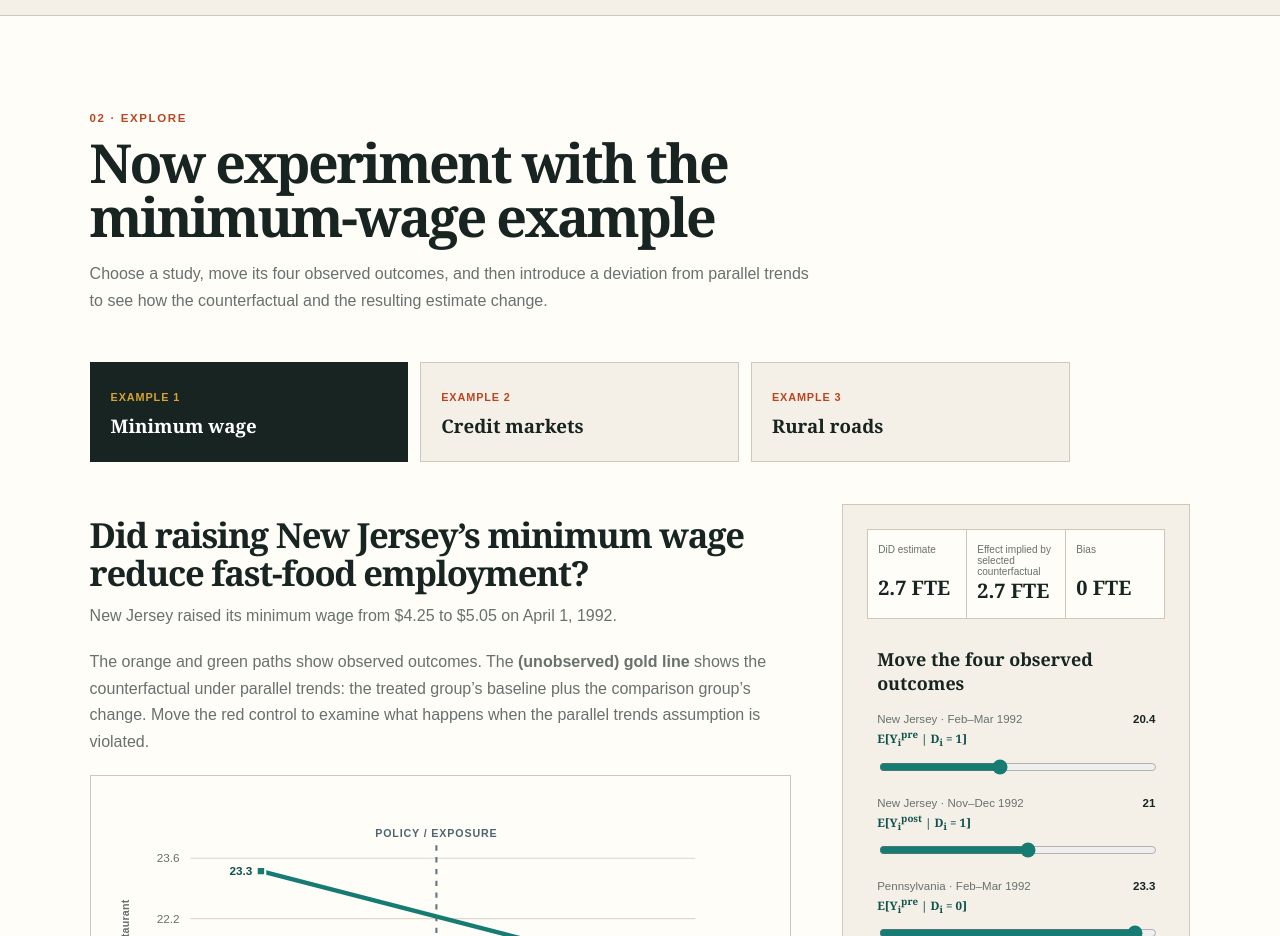
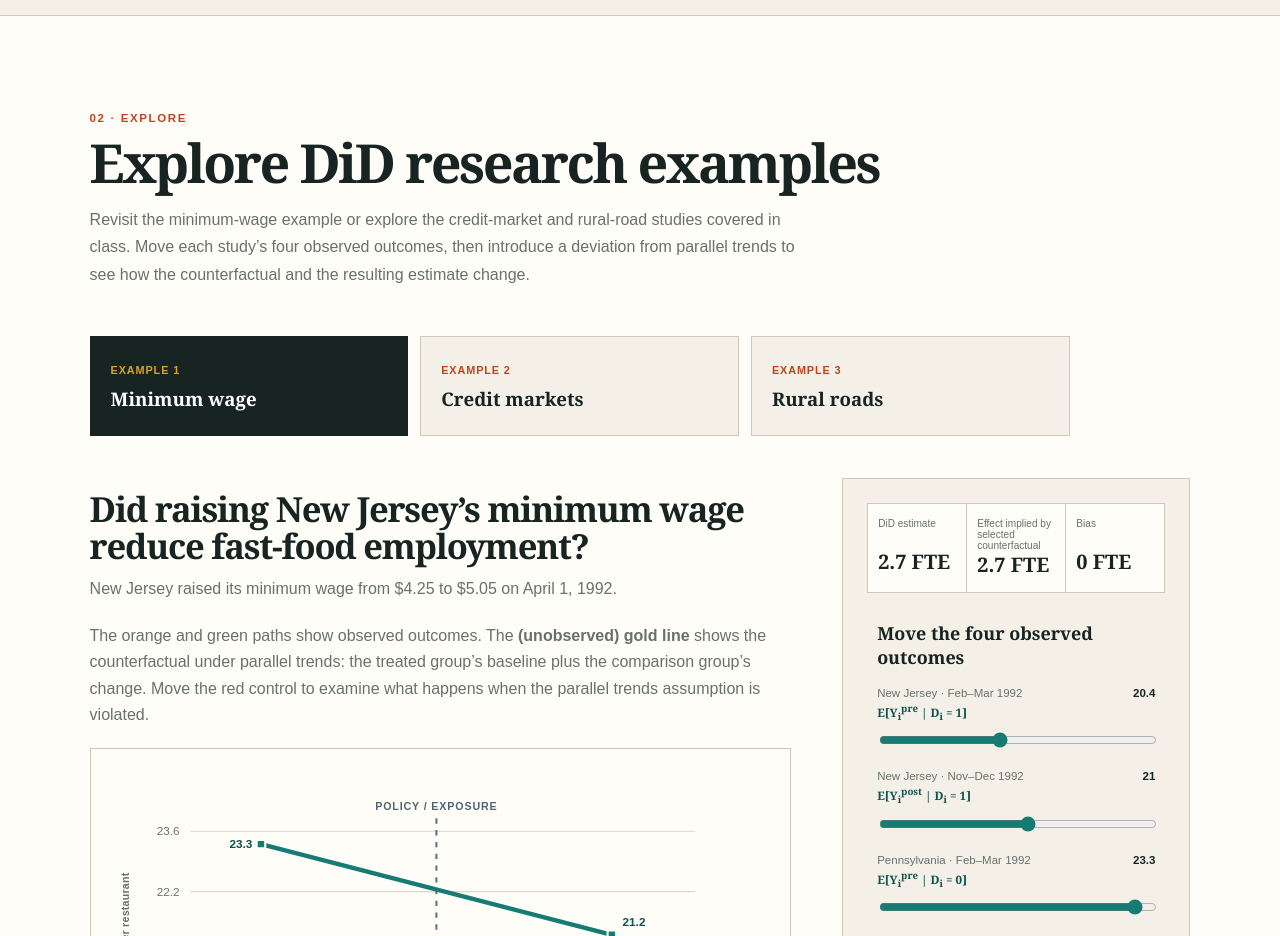
Before and after one commit to rabedm/classes, a React (Vite) app in the folder ARE-ECN-115A-Economic-Development/did-lab/: page / in a window 1280 px wide. Shown: the part 3020-3956 px from the top of the page. Built offline with nearby package versions, Linux system fonts and the light colour scheme.

Commit message:
Refine DiD research examples

```diff
--- a/ARE-ECN-115A-Economic-Development/did-lab/src/App.tsx
+++ b/ARE-ECN-115A-Economic-Development/did-lab/src/App.tsx
@@ -5,7 +5,6 @@
 type Example = {
   id: string;
   tabLabel: string;
-  exploreTitle: string;
   title: string;
   policy: string;
   treated: string;
@@ -25,7 +24,6 @@
 const CARD: Example = {
   id: "card-krueger",
   tabLabel: "Minimum wage",
-  exploreTitle: "Now experiment with the minimum-wage example",
   title: "Did raising New Jersey’s minimum wage reduce fast-food employment?",
   policy: "New Jersey raised its minimum wage from $4.25 to $5.05 on April 1, 1992.",
   treated: "New Jersey",
@@ -45,7 +43,6 @@
 const CREDIT: Example = {
   id: "breza-kinnan",
   tabLabel: "Credit markets",
-  exploreTitle: "Now experiment with the credit-market example",
   title: "How did the loss of microfinance credit affect non-agricultural rural wages?",
   policy: "After Andhra Pradesh halted microfinance activity in October 2010, exposed lenders sharply reduced credit in other districts where they operated.",
   treated: "Districts served by affected lenders",
@@ -65,7 +62,6 @@
 const ROADS: Example = {
   id: "shamdasani",
   tabLabel: "Rural roads",
-  exploreTitle: "Now experiment with the infrastructure example",
   title: "How did all-weather rural roads change crop choice?",
   policy: "India’s rural-road program began in 2000. The study compares households in villages that received an all-weather road by 2006 with eligible villages where roads had not yet been built.",
   treated: "Villages receiving roads by 2006",
@@ -361,8 +357,8 @@
       <div className="section-heading">
         <div>
           <p className="eyebrow">02 · Explore</p>
-          <h2 id="explore-title">{selected.exploreTitle}</h2>
-          <p className="section-intro">Choose a study, move its four observed outcomes, and then introduce a deviation from parallel trends to see how the counterfactual and the resulting estimate change.</p>
+          <h2 id="explore-title">Explore DiD research examples</h2>
+          <p className="section-intro">Revisit the minimum-wage example or explore the credit-market and rural-road studies covered in class. Move each study’s four observed outcomes, then introduce a deviation from parallel trends to see how the counterfactual and the resulting estimate change.</p>
         </div>
       </div>
 
@@ -432,7 +428,7 @@
   const questions = useMemo(() => [
     { statement: "Treated and comparison groups must begin at the same outcome level.", answer: false, why: "Different levels are allowed. DiD needs a credible claim about untreated changes." },
     { statement: "Similar pre-treatment trends prove what the post-treatment counterfactual would have been.", answer: false, why: "They can make the parallel trends assumption more plausible, but they cannot prove an unobserved post-treatment path." },
-    { statement: "A shock affecting only the treated group at the policy date can bias a DiD estimate.", answer: true, why: "Yes. DiD cannot distinguish the policy from another simultaneous shock affecting only the treated group." },
+    { statement: "A shock affecting only the treated group at the policy date can bias a DiD estimate.", answer: true, why: "DiD cannot distinguish the policy from another simultaneous shock affecting only the treated group." },
   ], []);
 
   return (
```
